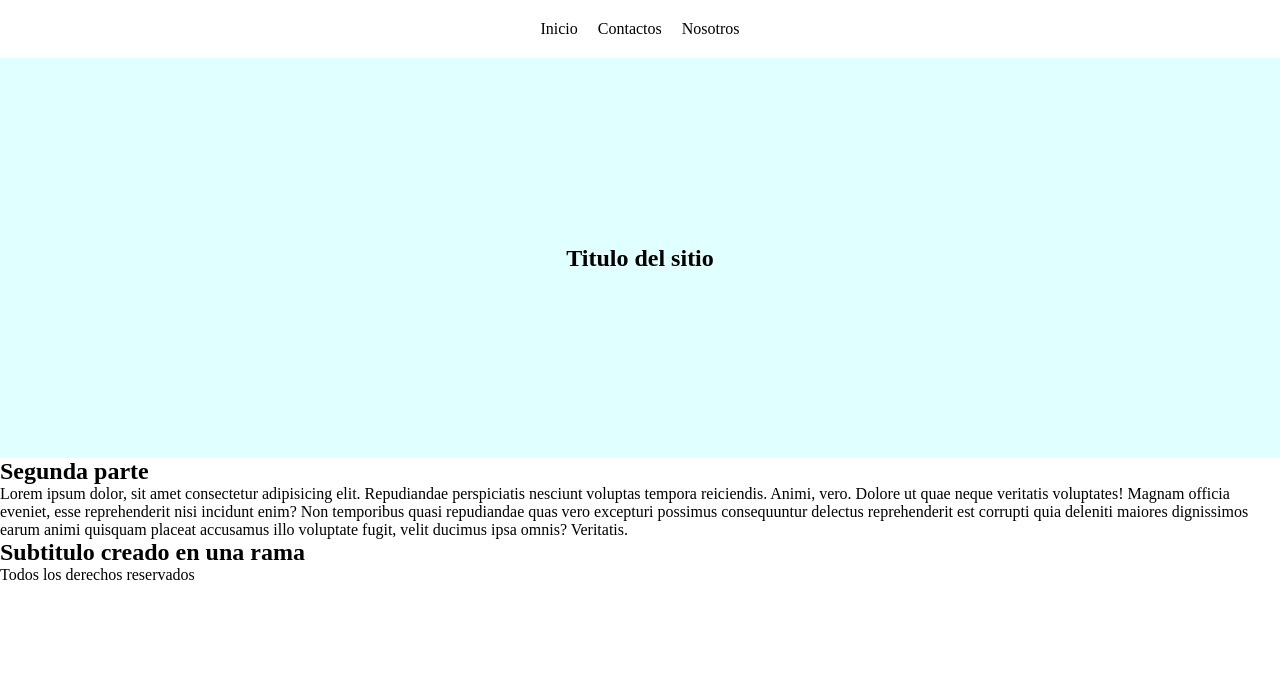
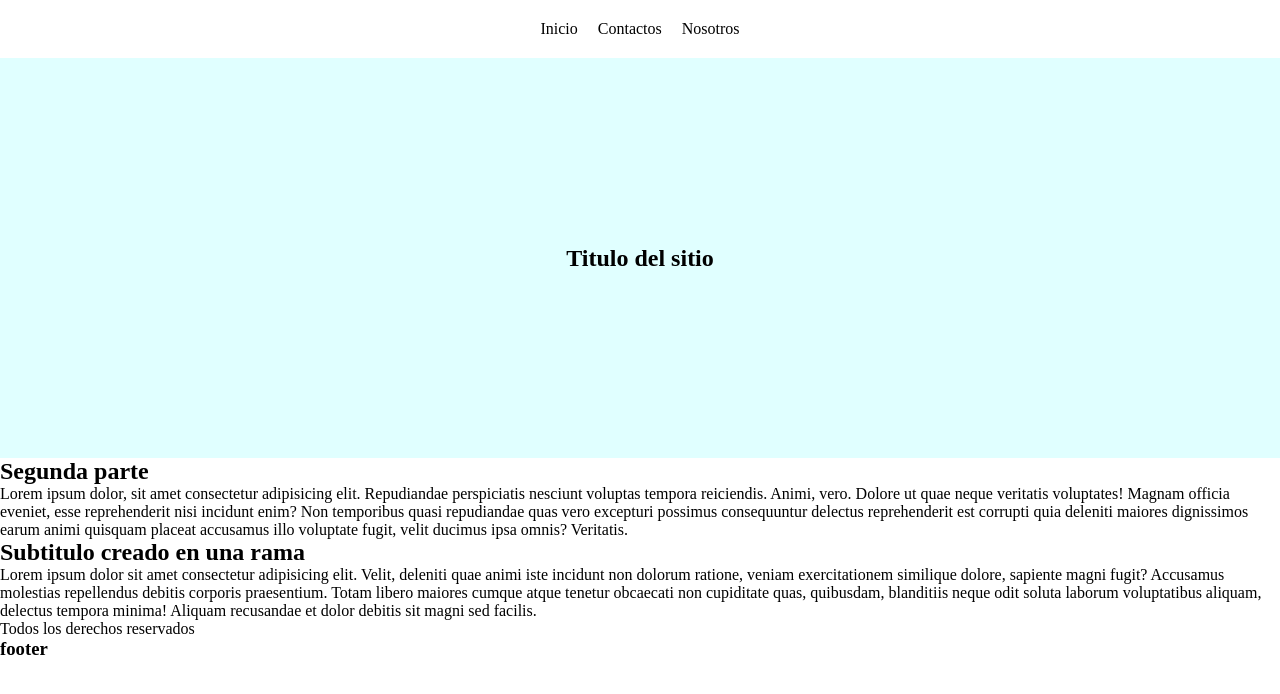
Before and after one commit to JessieGodoy/practica-con-github, a plain HTML site: page index.html in a window 1280 px wide. Drawn offline with Linux system fonts and the light colour scheme.

Commit message:
Modificaciones en mi index

```diff
--- a/index.html
+++ b/index.html
@@ -27,10 +27,13 @@
         </section>
         <section>
             <h2>Subtitulo creado en una rama</h2>
+            <p>Lorem ipsum dolor sit amet consectetur adipisicing elit. Velit, deleniti quae animi iste incidunt non dolorum ratione, veniam exercitationem similique dolore, sapiente magni fugit? Accusamus molestias repellendus debitis corporis praesentium.
+            Totam libero maiores cumque atque tenetur obcaecati non cupiditate quas, quibusdam, blanditiis neque odit soluta laborum voluptatibus aliquam, delectus tempora minima! Aliquam recusandae et dolor debitis sit magni sed facilis.</p>
         </section>
     </main>
     <footer>
         <P>Todos los derechos reservados</P>
+        <h3>footer</h3>
     </footer>
 </body>
 </html>
```
